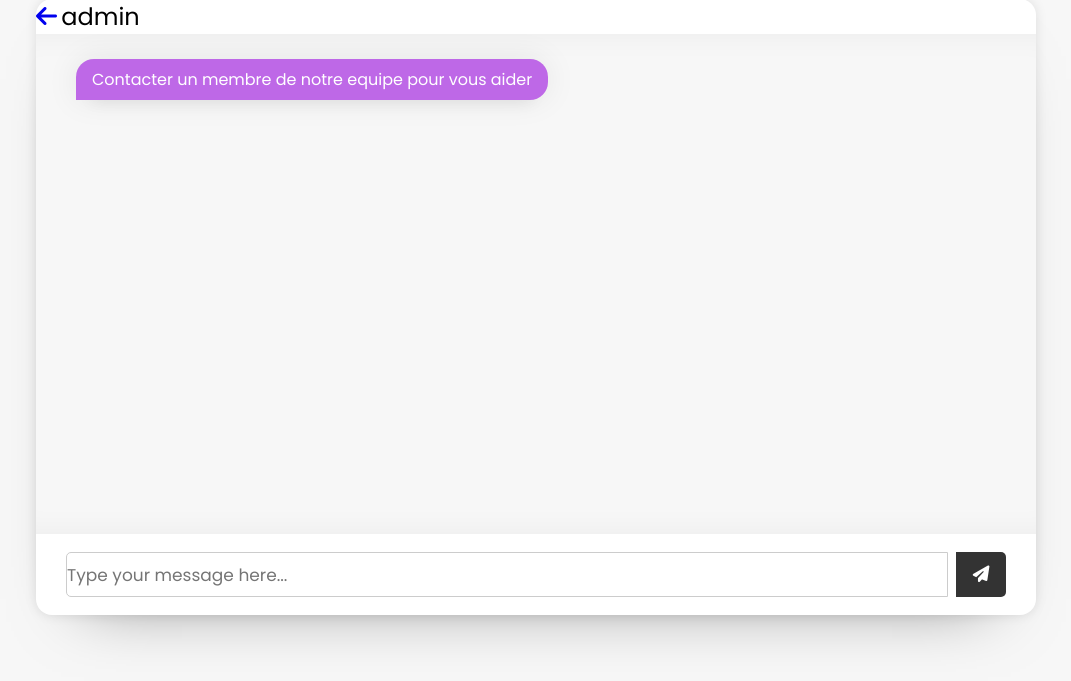
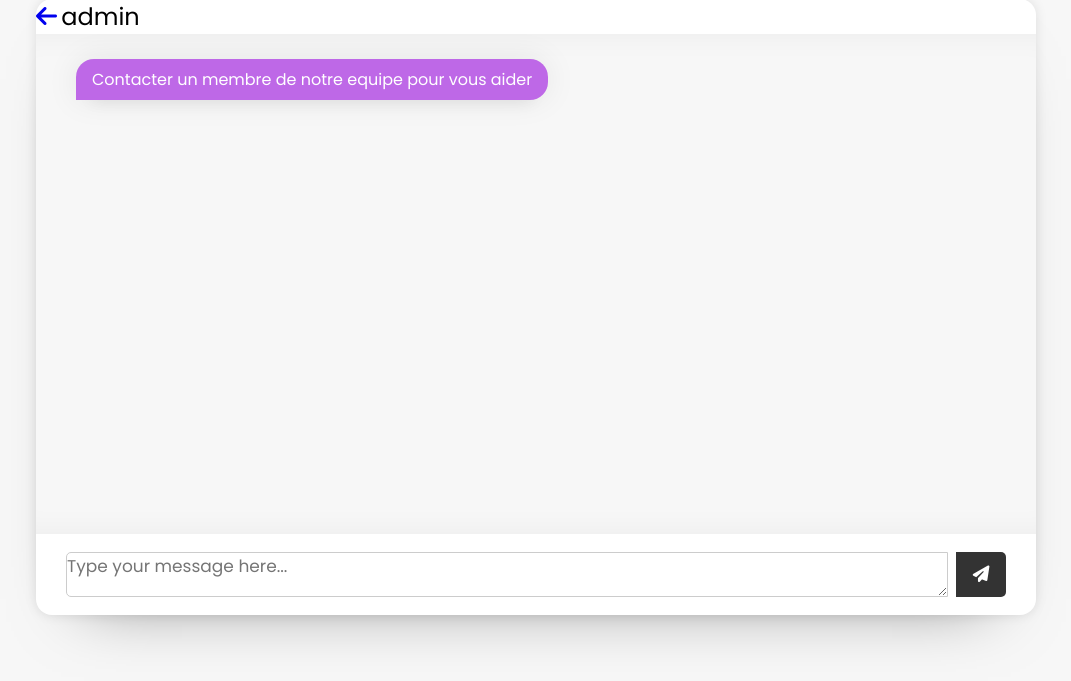
Before and after one commit to gir-yay/web-project, a PHP site: page /message_admin.php in a window 1280 px wide. Shown: the part 93-774 px from the top of the page, without its empty margins (104-1175 px from the left). Run offline with PHP 8.4, Linux system fonts and the light colour scheme; the visitor is signed in with stand-in values (Sample User, id 1); data comes from the database, SQL or seed files in the repository; data that the repository does not hold is empty.

Commit message:
fixing the message

```diff
--- a/css/message.css
+++ b/css/message.css
@@ -135,4 +135,24 @@ body {
     background: #333;
     color: #fff;
     cursor: pointer;
+    /* make the button higher  */
+    line-height: 45px;
+
 }
+.wrapper .chat-area .chat-box .chat .details p{
+    font-size: 1rem;
+}
+/* style the text area */
+.wrapper .typing-area textarea{
+    width: calc(100% - 58px);
+    /* height need to fit the content */
+    height: 45px;
+    font-size: 17px;
+    border: 1px solid #ccc;
+    border-radius: 5px 0 0 5px;
+    outline: none;
+}
+/* style the send button */
+.wrapper .typing-area textarea:focus{
+    border: 1px solid #5271ff;
+}
--- a/message_admin.php
+++ b/message_admin.php
@@ -111,9 +111,10 @@ if ($type === 'entreprise') {
         </div>
             <!-- zone d'ecriture du message -->
         <form class="typing-area" method="post" action="">
-            <input type="text" name="message" placeholder="Type your message here...">
-            <button type="submit" name="send"><i class="fa-sharp fa-solid fa-paper-plane fa-lg" ></i></button>
-        </form>
+                <textarea name="message" placeholder="Type your message here..."></textarea>
+                <!-- bouton d'envoi-->
+                <button type="submit" name="send"><i class="fa-sharp fa-solid fa-paper-plane fa-lg" ></i></button>
+            </form>
     </section>
 </body>
 </html>
```
Also changed, not shown: message_ent.php (+4 -4 lines), message_inf.php (+5 -5 lines).
